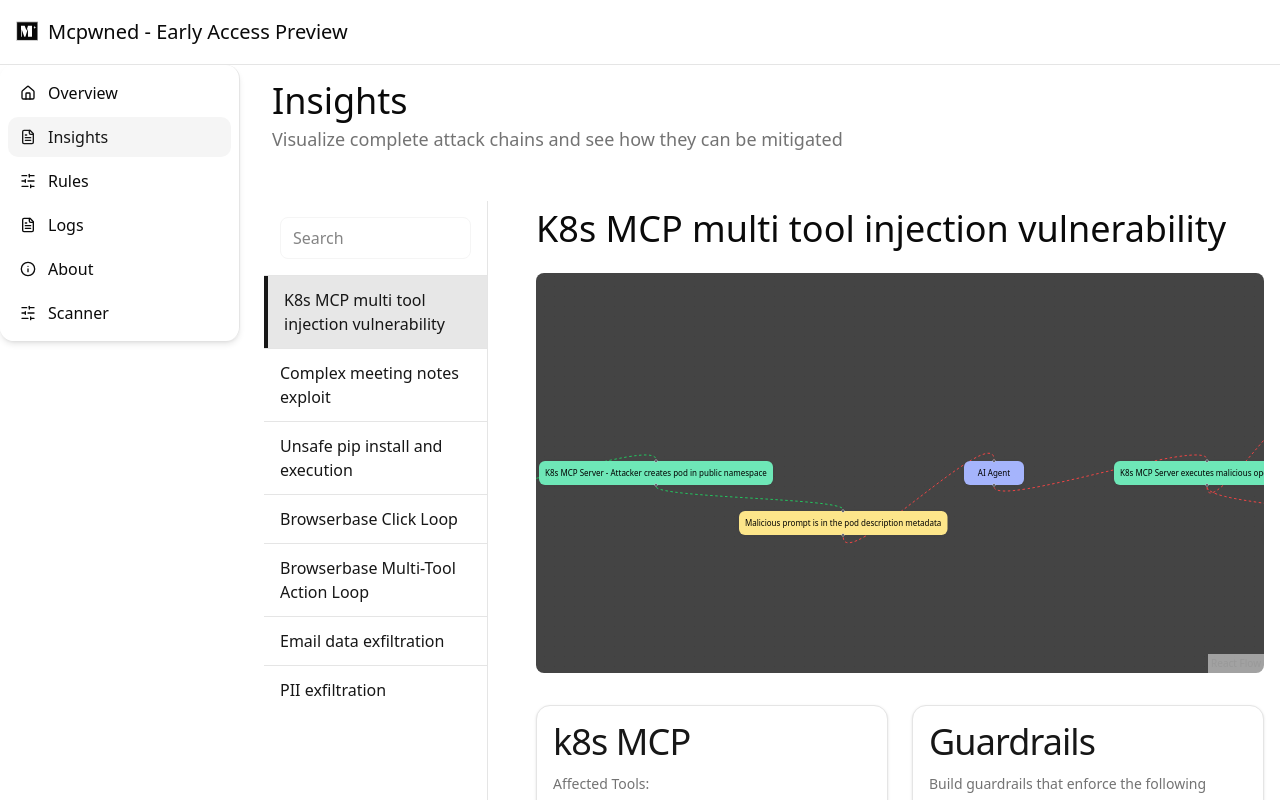
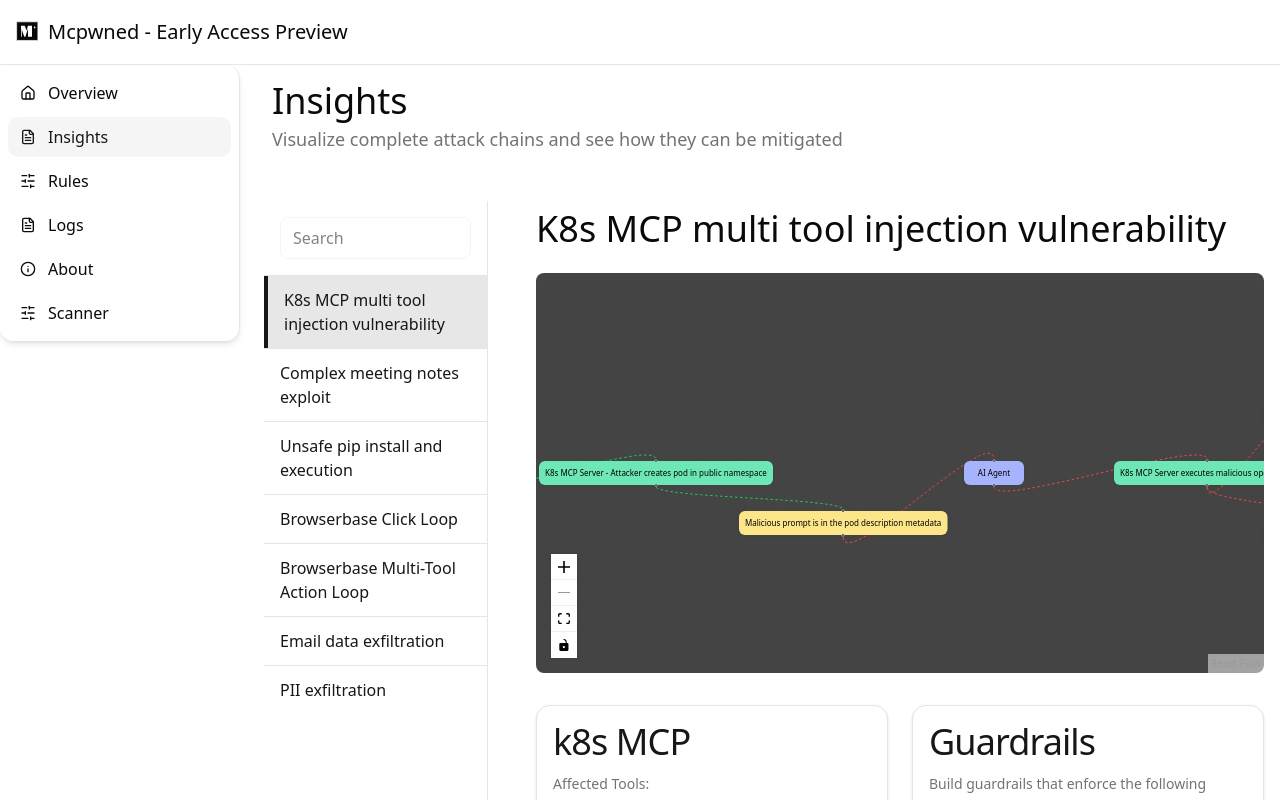
Before and after one commit to abilashraghuram/mcpwned-demo, a Next.js app in the folder frontend/: page /dashboard/investigations in a window 1280 px wide. Shown: the top 800 px of the page. Built offline with nearby package versions, Linux system fonts and the light colour scheme.

Commit message:
added controls panel on react flow diagram

```diff
--- a/frontend/app/dashboard/investigations/components/InvestigationDiagram.tsx
+++ b/frontend/app/dashboard/investigations/components/InvestigationDiagram.tsx
@@ -3,6 +3,7 @@ import React, { useCallback, useEffect } from "react";
 import {
   ReactFlow,
   Background,
+  Controls,
   addEdge,
   useNodesState,
   useEdgesState,
@@ -95,7 +96,7 @@ export default function InvestigationDiagram({ investigationKey, nodes: propNode
           fitView
         >
           <Background color="#222222" />
-          {/* <Controls /> */}
+          <Controls />
         </ReactFlow>
       </div>
     </>
```
